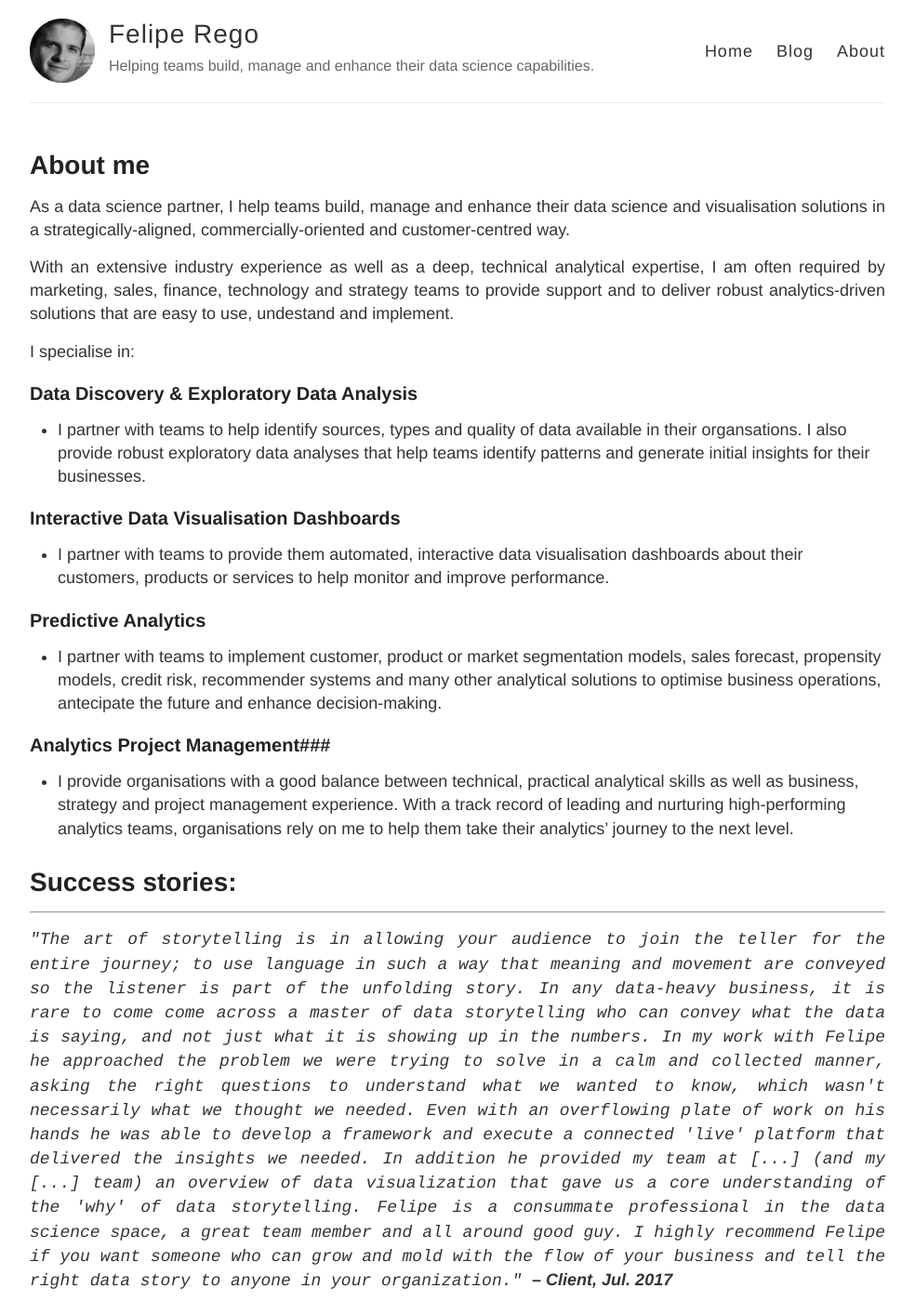
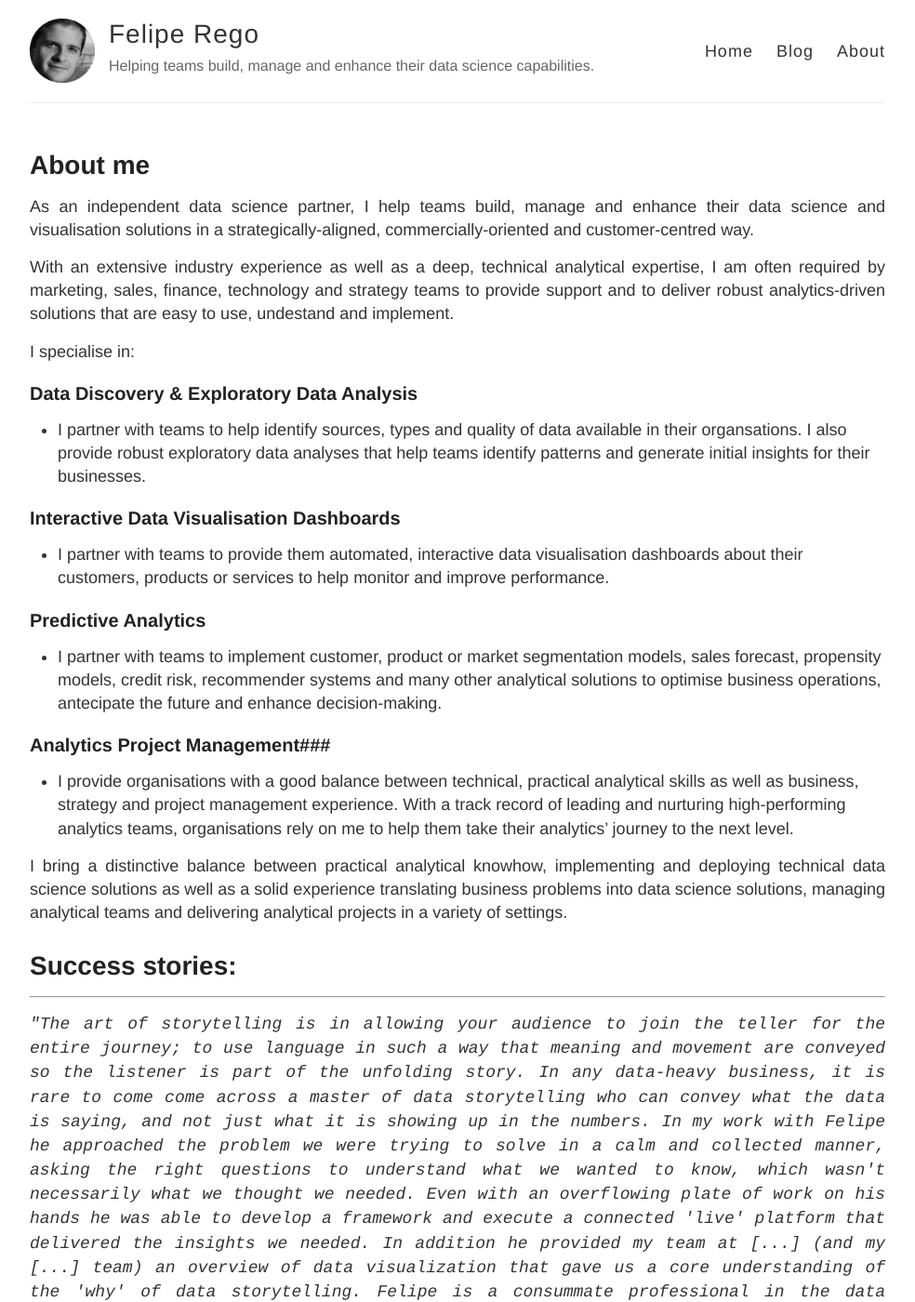
Before and after one commit to FelipeRego/FelipeRego.github.io, a Jekyll site: the page built from about.md, in a window 1280 px wide and 1400 px high. Shown: the whole window at 93% size, without its empty margins (148-1132 px from the left). Built offline with Jekyll 4.4.1, drawn with Linux system fonts in a browser that asks for light colours; some of the changed text lies outside the part shown.

Commit message:
about and blurbl

```diff
--- a/about.md
+++ b/about.md
@@ -4,7 +4,7 @@ title: About me
 permalink: /about/
 ---
 
-As a data science partner, I help teams build, manage and enhance their data science and visualisation solutions in a strategically-aligned, commercially-oriented and customer-centred way.
+As an independent data science partner, I help teams build, manage and enhance their data science and visualisation solutions in a strategically-aligned, commercially-oriented and customer-centred way.
 
 With an extensive industry experience as well as a deep, technical analytical expertise, I am often required by marketing, sales, finance, technology and strategy teams to provide support and to deliver robust analytics-driven solutions that are easy to use, undestand and implement.
 
@@ -22,6 +22,9 @@ I specialise in:
 
 ### Analytics Project Management###
 - I provide organisations with a good balance between technical, practical analytical skills as well as business, strategy and project management experience. With a track record of leading and nurturing high-performing analytics teams, organisations rely on me to help them take their analytics' journey to the next level.
+
+
+I bring a distinctive balance between practical analytical knowhow, implementing and deploying technical data science solutions as well as a solid experience translating business problems into data science solutions, managing analytical teams and delivering analytical projects in a variety of settings.
 
 
 # Success stories:
--- a/index.html
+++ b/index.html
@@ -3,7 +3,7 @@ layout: default
 ---
 
 <div class="blurb">
-<p>Hi there, I'm Felipe. I'm an <a href="https://feliperego.github.io/about">advanced analytics and data visualisation consultant</a>. As a data science partner, I help teams make analytics solutions really work for their organisations.</p>
+<p>Hi there, I'm Felipe. I'm an <a href="https://feliperego.github.io/about">advanced analytics and data visualisation consultant</a>. As an independent data science partner, I help teams make analytics solutions really work for their organisations.</p>
 
 <p>I'm also an <a href="https://generalassemb.ly/instructors/felipe-rego/7721">analytics instructor</a> helping disseminate practical, actionable analytics and data visualisation techniques in both classrooms and online settings.</p>
 
```
Also changed, not shown: other parts of about.md (+1 -1 lines), other parts of index.html (+1 -1 lines), 1 other file.
